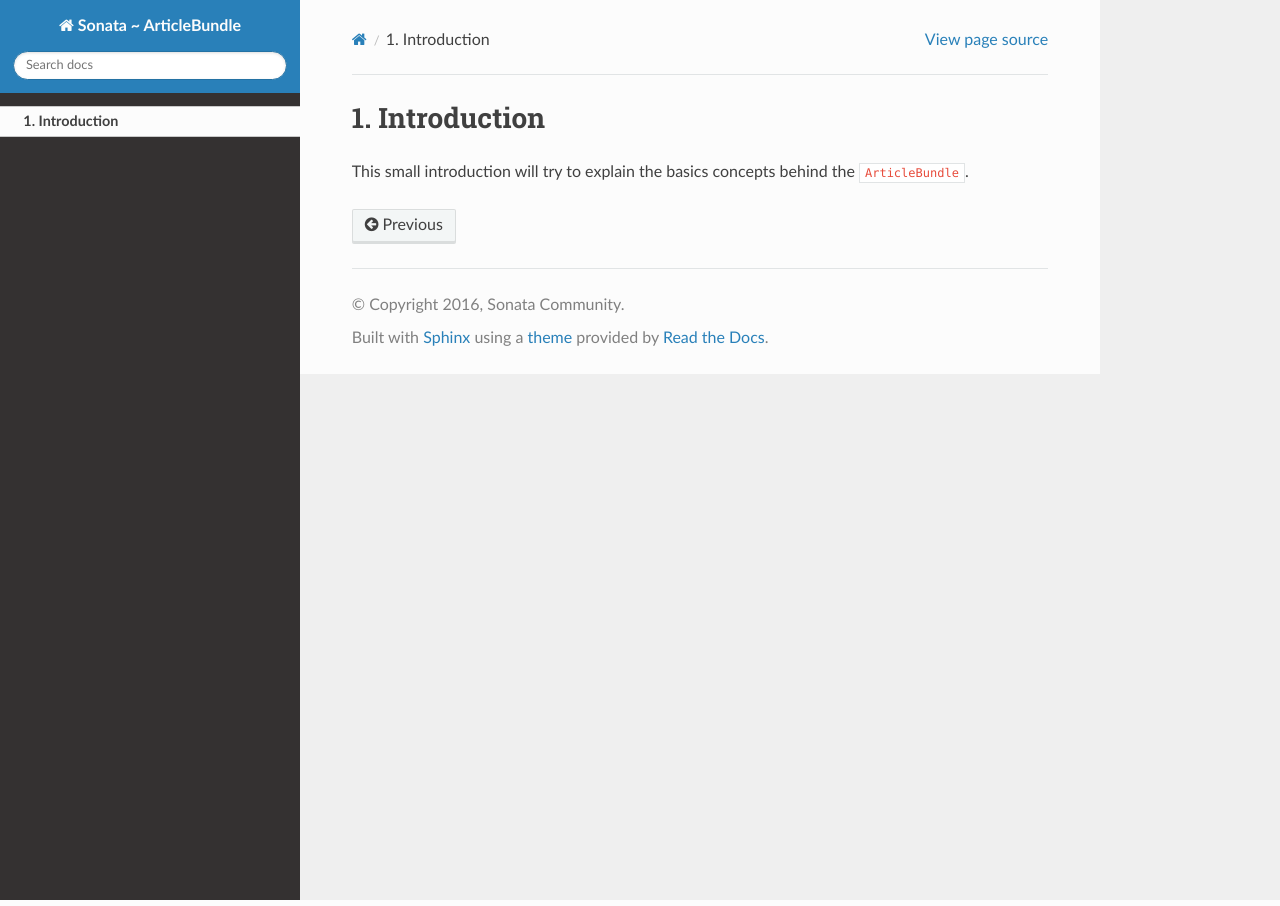
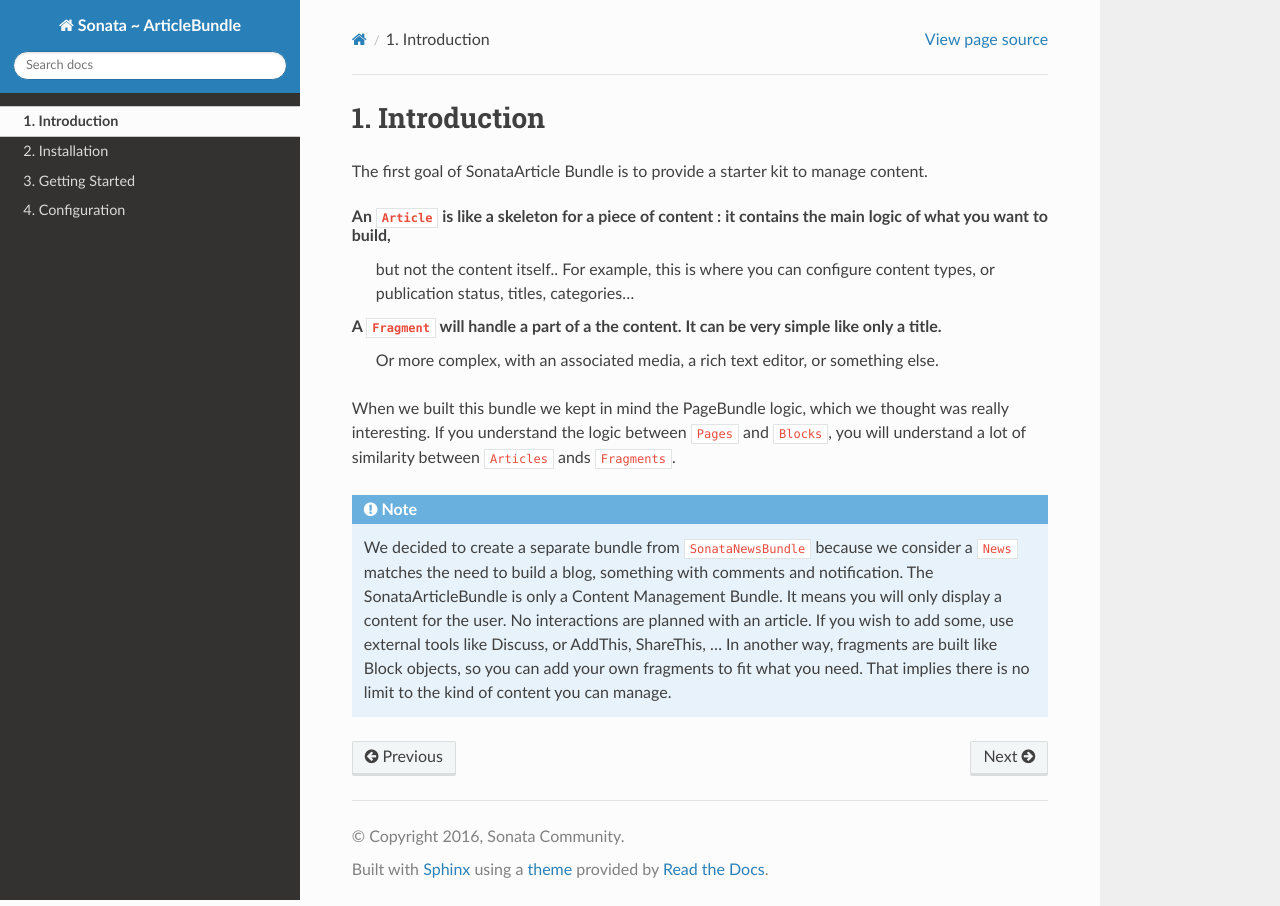
Before and after one commit to sonata-project/SonataArticleBundle, a Sphinx documentation site: the page built from Resources/doc/reference/introduction.rst, in a window 1280 px wide. Built offline with Sphinx 7.4.7 and the Read the Docs theme 2.0.0, drawn with Linux system fonts in a browser that asks for light colours.

Commit message:
Init doc

```diff
--- a/Resources/doc/index.rst
+++ b/Resources/doc/index.rst
@@ -1,5 +1,6 @@
 Article Bundle
 ==============
+
 
 Reference Guide
 ---------------
@@ -9,3 +10,6 @@
    :numbered:
 
    reference/introduction
+   reference/installation
+   reference/getting_started
+   reference/configuration
--- a/Resources/doc/reference/introduction.rst
+++ b/Resources/doc/reference/introduction.rst
@@ -1,5 +1,23 @@
 Introduction
 ============
 
-This small introduction will try to explain the basics concepts behind the
-``ArticleBundle``.
+The first goal of SonataArticle Bundle is to provide a starter kit to manage content.
+
+An ``Article`` is like a skeleton for a piece of content : it contains the main logic of what you want to build,
+ but not the content itself.. For example, this is where you can configure content types, or
+ publication status, titles, categories...
+A ``Fragment`` will handle a part of a the content. It can be very simple like only a title.
+  Or more complex, with an associated media, a rich text editor, or something else.
+
+When we built this bundle we kept in mind the PageBundle logic, which we thought was really interesting.
+If you understand the logic between ``Pages`` and ``Blocks``, you will understand a lot of similarity
+between ``Articles`` ands ``Fragments``.
+
+.. note::
+
+    We decided to create a separate bundle from ``SonataNewsBundle`` because we consider a ``News`` matches the need
+    to build a blog, something with comments and notification. The SonataArticleBundle is only a Content Management
+    Bundle. It means you will only display a content for the user. No interactions are planned with an article.
+    If you wish to add some, use external tools like Discuss, or AddThis, ShareThis, ...
+    In another way, fragments are built like Block objects, so you can add your own fragments to fit what you need.
+    That implies there is no limit to the kind of content you can manage.
```
Also changed, not shown: Resources/doc/reference/configuration.rst (added, +36 -0 lines), Resources/doc/reference/getting_started.rst (added, +109 -0 lines), Resources/doc/reference/installation.rst (added, +92 -0 lines).
